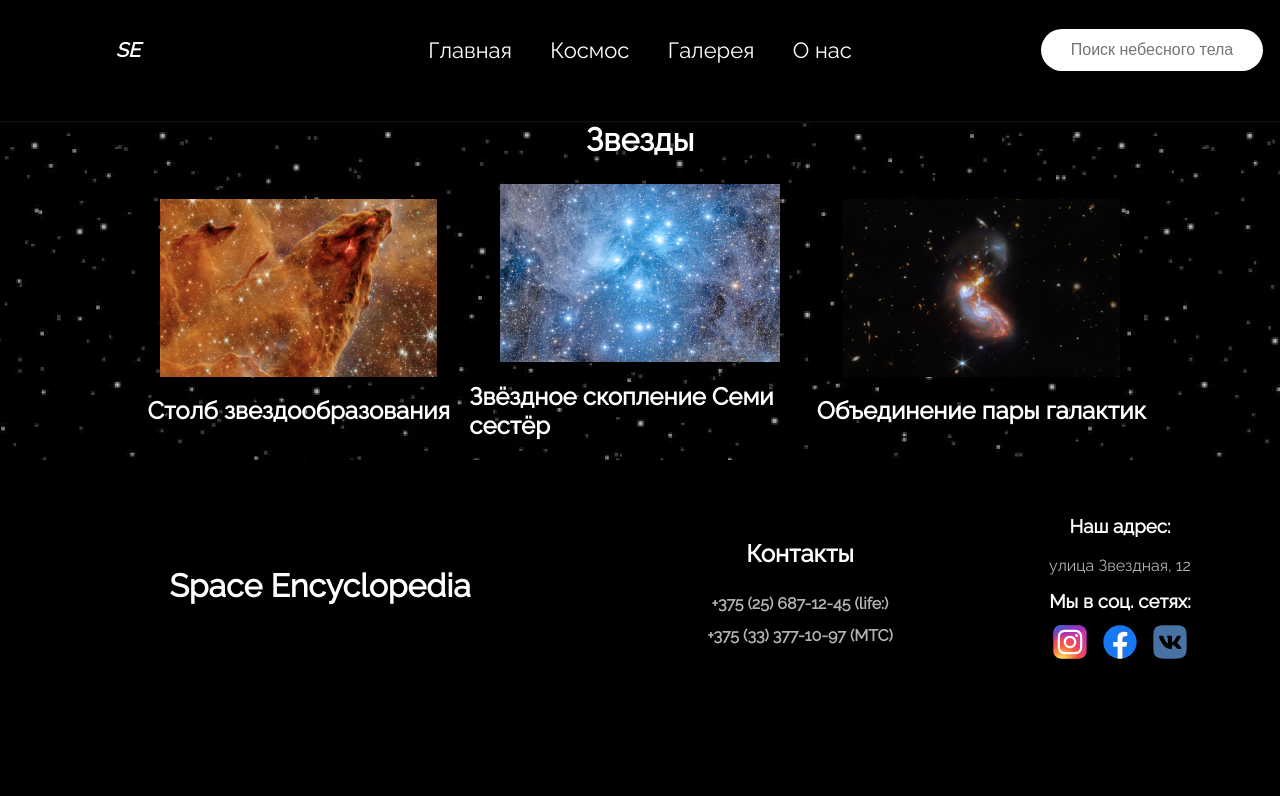
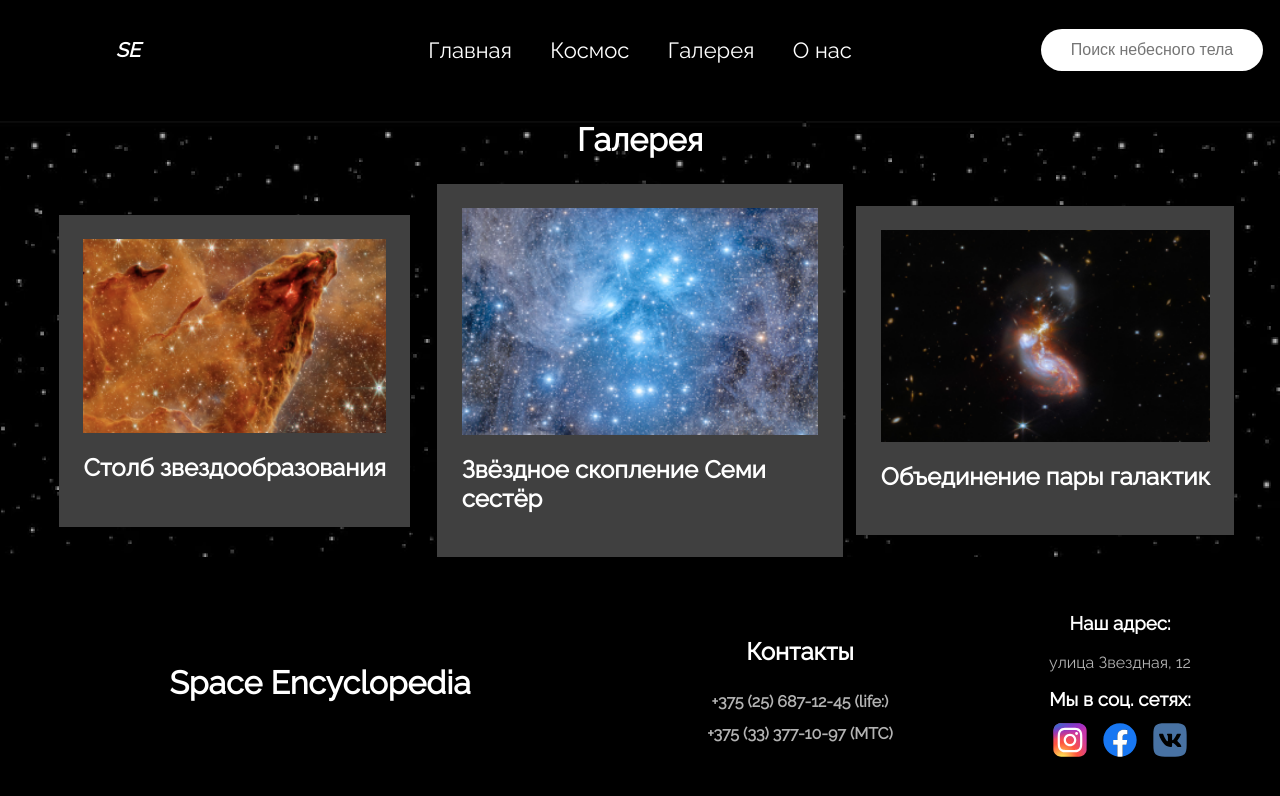
Before and after one commit to brusni4ka-krutishka/Space-encyclopedia, a React (Vite) app: page /gallery in a window 1280 px wide. Shown: the top 796 px of the page. Built offline with nearby package versions, Linux system fonts and the light colour scheme.

Commit message:
gray bg added

```diff
--- a/src/components/galleryPageComponents/SpaceObjectPhoto/SpaceObjectPhoto.jsx
+++ b/src/components/galleryPageComponents/SpaceObjectPhoto/SpaceObjectPhoto.jsx
@@ -21,8 +21,10 @@ export default function SpaceObjectPhoto({
           }
         }}
       >
-        <img className={ss.img} src={img} alt={alt} />
-        <h2 className={ss.undertext}>{undertext}</h2>
+        <div className={ss.inner_container}>
+          <img className={ss.img} src={img} alt={alt} />
+          <h2 className={ss.undertext}>{undertext}</h2>
+        </div>
       </div>
       {isModalOpen && (
         <ModalGallery
--- a/src/components/galleryPageComponents/SpaceObjectPhoto/SpaceObjectPhoto.module.css
+++ b/src/components/galleryPageComponents/SpaceObjectPhoto/SpaceObjectPhoto.module.css
@@ -5,7 +5,13 @@
   justify-content: center;
   align-items: center;
 }
-
+.inner_container {
+  background-color: #404040;
+  display: flex;
+  justify-content: center;
+  flex-direction: column;
+  padding: 6%;
+}
 .img {
   display: flex;
 }
--- a/src/components/galleryPageComponents/SpaceObjectsPhotoContainer/SpaceObjectsPhotoContainer.module.css
+++ b/src/components/galleryPageComponents/SpaceObjectsPhotoContainer/SpaceObjectsPhotoContainer.module.css
@@ -1,7 +1,7 @@
 .container {
   display: flex;
   flex-wrap: wrap;
-  width: 80%;
+  width: 95%;
   margin: 2% auto;
 }
 .container > * {
--- a/src/pages/GalleryPage.jsx
+++ b/src/pages/GalleryPage.jsx
@@ -5,7 +5,7 @@ import bg from '../assets/images/galleryPage/bg.png';
 export default function GalleryPage() {
   return (
     <div style={{ backgroundImage: `url(${bg})` }}>
-      <h1 style={{ textAlign: 'center' }}>Звезды</h1>
+      <h1 style={{ textAlign: 'center' }}>Галерея</h1>
       <SpaceObjectsPhotoContainer objectsSet={GallerySet} />
     </div>
   );
```
